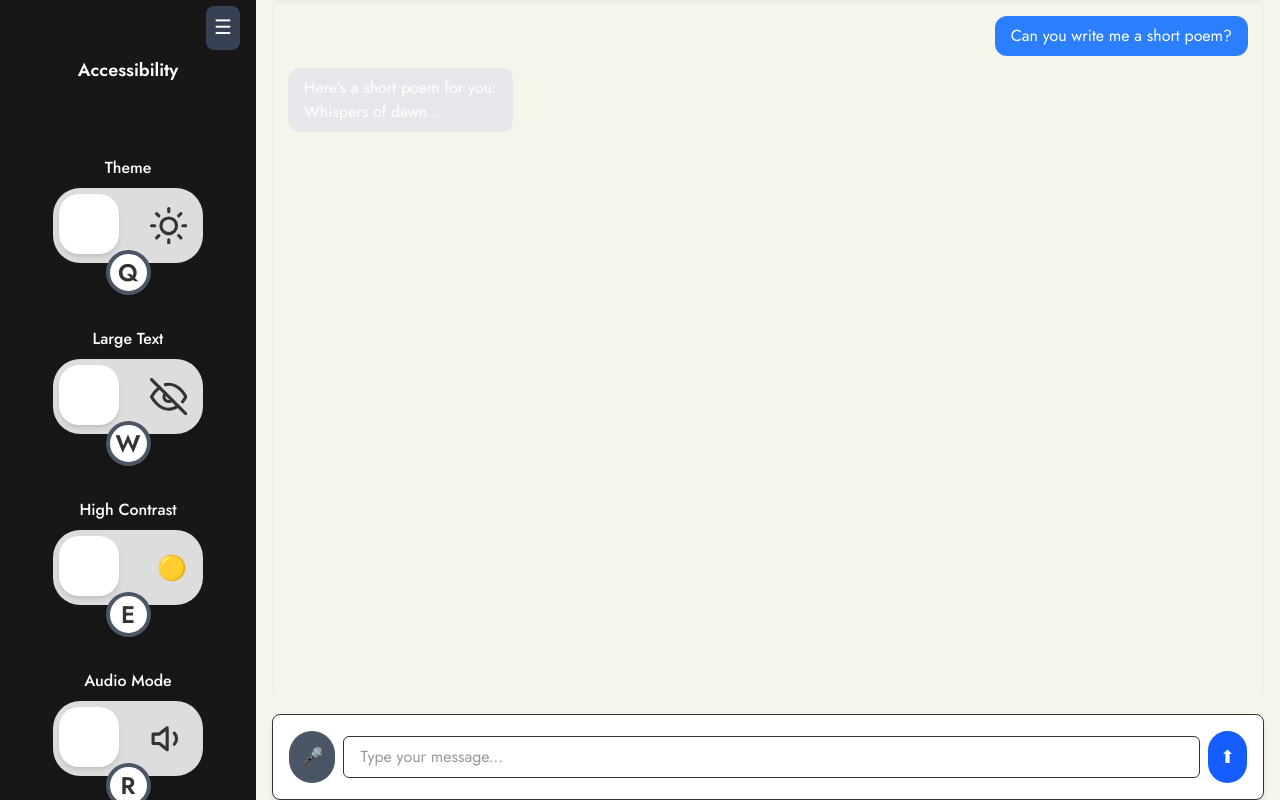
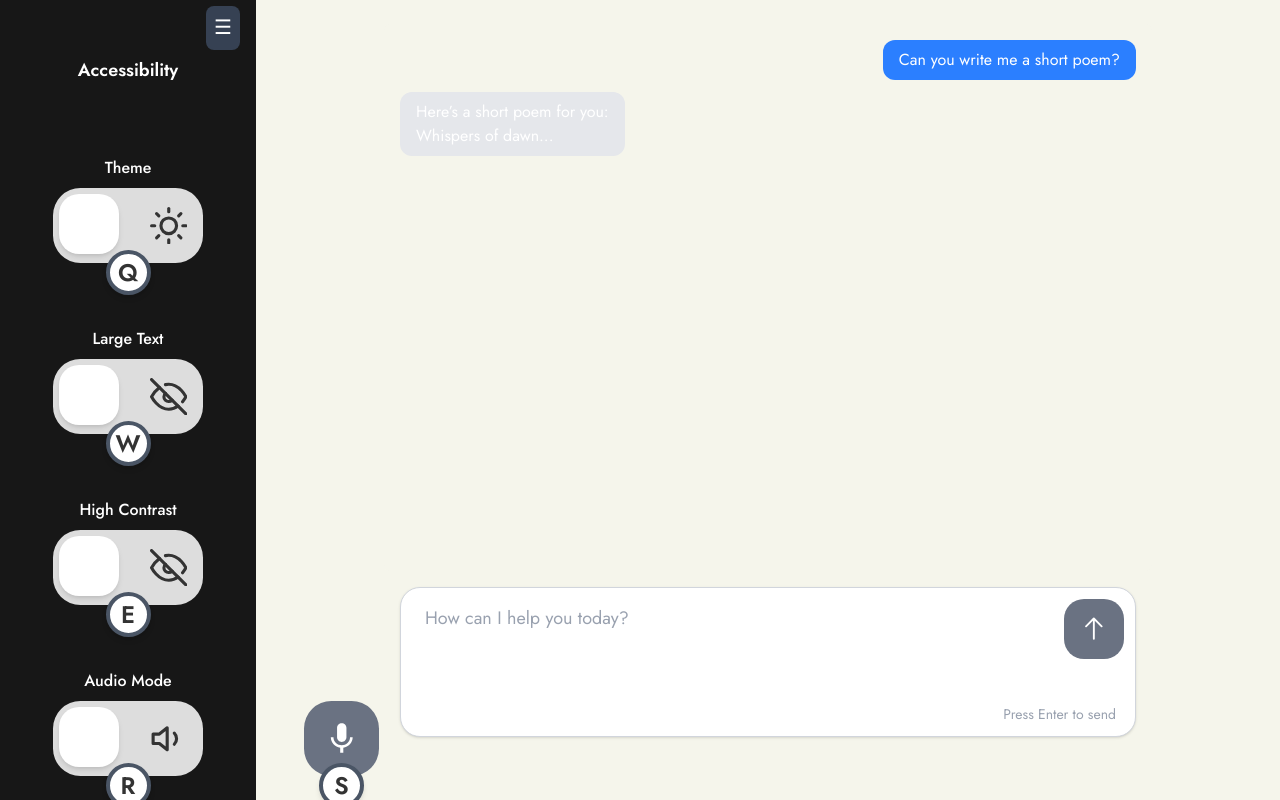
Before and after one commit to maybe-fahim/accessible-chatbot, a React (Vite) app in the folder chatbot/: page / in a window 1280 px wide. Built offline with nearby package versions, Linux system fonts and the light colour scheme.

Commit message:
Updated conversation window and message input box

```diff
--- a/chatbot/src/App.jsx
+++ b/chatbot/src/App.jsx
@@ -2,6 +2,7 @@ import { useState, useEffect } from "react";
 import ControlCentre from "./assets/components/ControlCentre";
 import ConversationWindow from "./assets/components/ConversationWindow";
 import MessageInput from "./assets/components/MessageInput";
+import MicrophoneButton from "./assets/components/MicrophoneButton";
 
 export default function App() {
   const [controlOpen, setControlOpen] = useState(true);
@@ -13,7 +14,7 @@ export default function App() {
 
   return (
     <div className="flex h-screen w-screen overflow-hidden">
-      {/* Control Centre (Resizable Sidebar) */}
+      {/* Control Centre Sidebar */}
       <div
         className={`
           bg-neutral-100 dark:bg-neutral-800 transition-all duration-300 ease-in-out
@@ -31,9 +32,24 @@ export default function App() {
 
       {/* Main Chat Area */}
       <div className="flex flex-col flex-1 bg-[var(--bg-color)] text-[var(--text-color)]">
-        <div className="flex flex-col justify-between h-full px-4">
-          <ConversationWindow />
-          <MessageInput />
+        {/* Centered Chat Window */}
+        <div className="flex justify-center w-full flex-grow overflow-y-auto px-4 pt-6">
+          <div className="flex flex-col w-full max-w-[768px]">
+            <ConversationWindow />
+          </div>
+        </div>
+
+        {/* Message Input Area - pinned bottom */}
+        <div className="relative flex justify-center w-full px-4 pb-6">
+          {/* Microphone Button - aligned with input */}
+          <div className="absolute left-[calc(50%-384px-80px)] bottom-[24px]">
+            <MicrophoneButton />
+          </div>
+
+          {/* Message Input */}
+          <div className="w-full max-w-[768px]">
+            <MessageInput />
+          </div>
         </div>
       </div>
     </div>
--- a/chatbot/src/assets/components/ControlCentre.jsx
+++ b/chatbot/src/assets/components/ControlCentre.jsx
@@ -51,7 +51,7 @@ const ControlCentre = ({ isOpen, setIsOpen }) => {
             shortcutKey="W"
             isActive={largeText}
             onToggle={() => setLargeText(prev => !prev)}
-            iconOff={<FiEye size={37.5}/>}
+            iconOff={<FiEyeOff size={37.5}/>}
             iconOn={<FiEyeOff size={37.5}/>}
           />
 
@@ -61,8 +61,8 @@ const ControlCentre = ({ isOpen, setIsOpen }) => {
             shortcutKey="E"
             isActive={highContrast}
             onToggle={() => setHighContrast(prev => !prev)}
-            iconOff="⚫"
-            iconOn="🟡"
+            iconOff={<FiEye size={37.5}/>}
+            iconOn={<FiEyeOff size={37.5}/>}
           />
 
           {/* Audio Mode */}
--- a/chatbot/src/assets/components/ConversationWindow.jsx
+++ b/chatbot/src/assets/components/ConversationWindow.jsx
@@ -2,7 +2,7 @@ import React from "react";
 
 const ConversationWindow = () => {
   return (
-    <div className="flex flex-col gap-3 overflow-y-auto flex-grow p-4 rounded-md bg-[var(--bg-color)] text-[var(--text-color)] shadow-inner">
+    <div className="flex flex-col gap-3 overflow-y-auto flex-grow p-4 rounded-md bg-[var(--bg-color)] text-[var(--text-color)] ">
       {/* Sample user message */}
       <div className="self-end bg-blue-500 text-white px-4 py-2 rounded-xl max-w-xs">
         Can you write me a short poem?
--- a/chatbot/src/assets/components/MessageInput.jsx
+++ b/chatbot/src/assets/components/MessageInput.jsx
@@ -4,19 +4,35 @@ import MicrophoneButton from "./MicrophoneButton";
 
 const MessageInput = () => {
   return (
-    <div className="flex items-center gap-2 p-4 rounded-lg bg-white shadow-md border mt-4">
-      {/* Mic Button */}
-      <MicrophoneButton />
+    <div className="relative flex justify-center px-4 py-4 mb-4">
 
-      {/* Input Field */}
-      <input
-        type="text"
-        placeholder="Type your message..."
-        className="flex-grow px-4 py-2 rounded-md border focus:outline-none focus:ring-2 focus:ring-blue-400"
-      />
+      {/* Message Box Container */}
+      <div className="relative flex-grow max-w-[768px] w-full">
+        {/* Textarea for top-aligned placeholder */}
+        <textarea
+          rows={4}
+          placeholder="How can I help you today?"
+          className="
+            w-full h-[150px]
+            bg-white text-gray-700 placeholder-gray-400
+            px-6 py-4 pr-16
+            rounded-[20px]
+            shadow-sm border border-gray-300
+            focus:ring-5 focus:ring-blue-500 focus:outline-none
+            text-lg resize-none
+          "
+        />
 
-      {/* Send Button */}
-      <SendButton />
+        {/* Send Button - Inside top-right of input box */}
+        <div className="absolute top-3 right-3">
+          <SendButton />
+        </div>
+
+        {/* Helper Text */}
+        <p className="absolute bottom-5 right-5 text-sm text-gray-400">
+          Press Enter to send
+        </p>
+      </div>
     </div>
   );
 };
--- a/chatbot/src/assets/components/MicrophoneButton.jsx
+++ b/chatbot/src/assets/components/MicrophoneButton.jsx
@@ -1,14 +1,34 @@
 import React from "react";
+import { MdMic } from "react-icons/md";
 
 const MicrophoneButton = () => {
   return (
-    <button
-      type="button"
-      className="p-3 bg-gray-600 hover:bg-gray-700 text-white rounded-full flex items-center justify-center focus:outline-none focus:ring-2 focus:ring-blue-400"
-      aria-label="Start voice input (S)"
-    >
-      <span className="text-lg">🎤</span>
-    </button>
+    <div className="relative flex flex-col items-center">
+      <button
+        type="button"
+        className="
+          w-[75px] h-[75px]
+          bg-gray-500 hover:bg-gray-700 text-white
+          rounded-[27.5px]
+          flex items-center justify-center
+          transition-all duration-200
+          focus:ring-5 focus:ring-blue-500 focus:outline-none
+        "
+        aria-label="Start voice input (S)"
+      >
+        <MdMic size={37.5} />
+      </button>
+
+      {/* Shortcut Key Badge */}
+      <div className="
+        absolute -bottom-8 w-[45px] h-[45px]
+        rounded-full border-4 border-gray-600 bg-white
+        flex items-center justify-center text-2xl font-semibold
+        shadow-md
+      ">
+        S
+      </div>
+    </div>
   );
 };
 
--- a/chatbot/src/assets/components/SendButton.jsx
+++ b/chatbot/src/assets/components/SendButton.jsx
@@ -1,13 +1,19 @@
 import React from "react";
+import { GoArrowUp } from "react-icons/go";
 
 const SendButton = () => {
   return (
     <button
       type="button"
-      className="p-3 bg-blue-600 hover:bg-blue-700 text-white rounded-full flex items-center justify-center focus:outline-none focus:ring-2 focus:ring-blue-400"
+      className="w-[60px] h-[60px]
+          bg-gray-500 hover:bg-gray-700 text-white
+          rounded-[20px]
+          flex items-center justify-center
+          transition-all duration-200
+          focus:ring-5 focus:ring-blue-500 focus:outline-none"
       aria-label="Send message (Enter)"
     >
-      <span className="text-lg">⬆</span>
+      <GoArrowUp size={30}/>
     </button>
   );
 };
```
